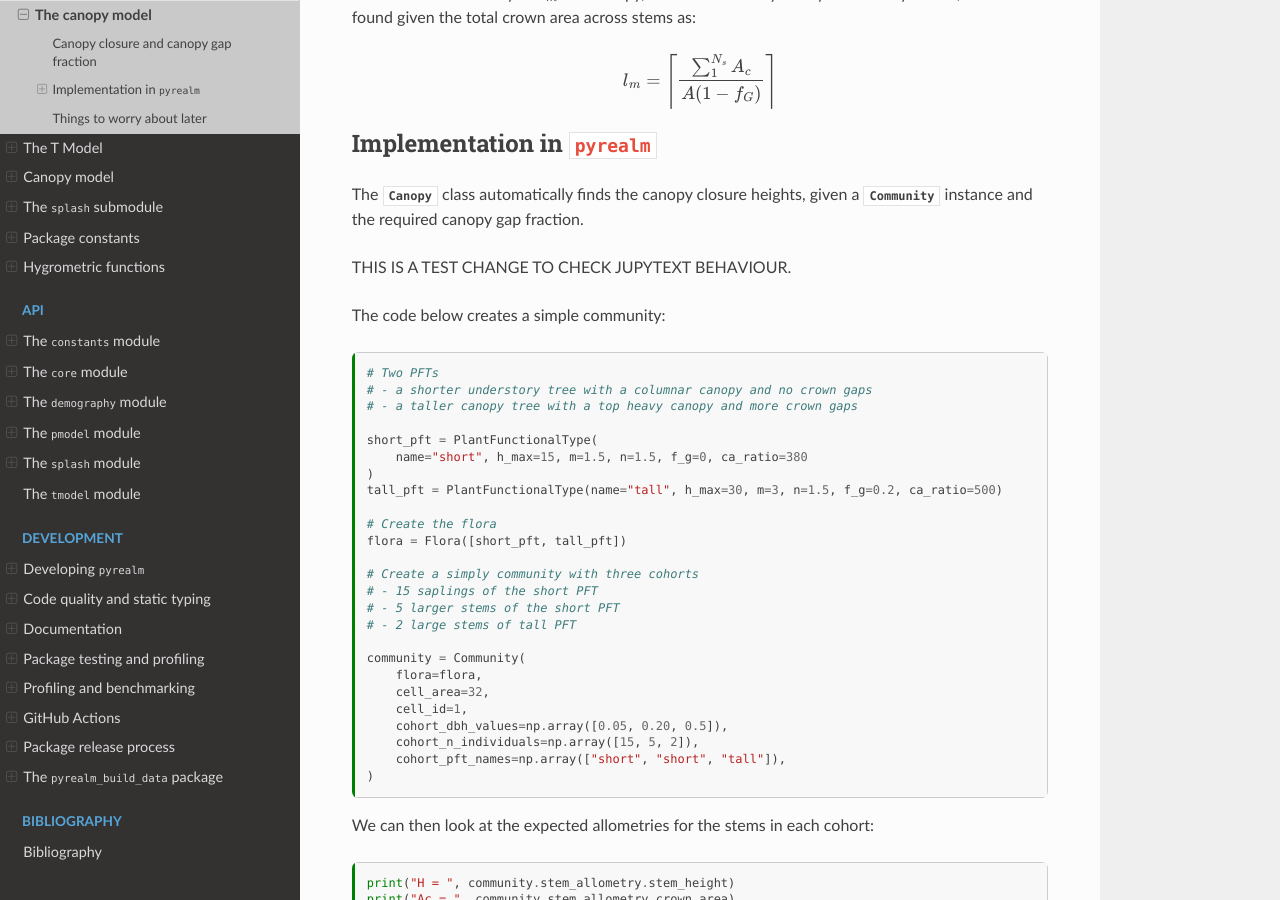
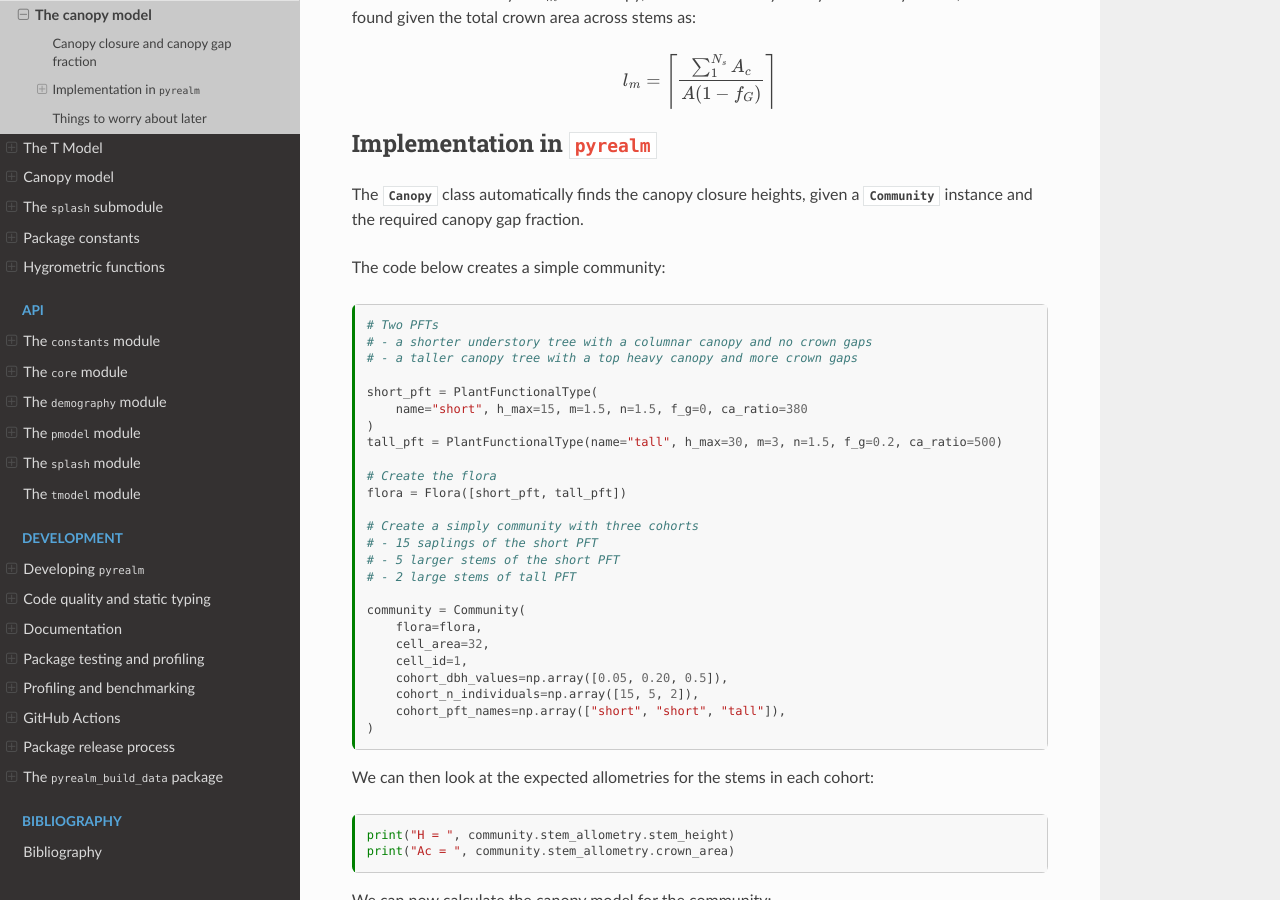
Before and after one commit to ImperialCollegeLondon/pyrealm, a Sphinx documentation site: the page built from docs/source/users/demography/canopy.md, in a window 1280 px wide and 900 px high, scrolled down 1728 px. Built offline with Sphinx 7.4.7 and the Read the Docs theme 2.0.0, drawn with Linux system fonts in a browser that asks for light colours; cross-references to code outside the pages are shown as plain code; the version number is read from the project's files by our own code.

Commit message:
Testing jupytext settings

````diff
--- a/docs/source/users/demography/canopy.md
+++ b/docs/source/users/demography/canopy.md
@@ -53,7 +63,7 @@
 space $A$. When the area $A$ is filled, a new lower canopy layer is formed until all
 of the individual crown area has been distributed across within the canopy.
 
-```{code-cell}
+```{code-cell} ipython3
 from matplotlib import pyplot as plt
 import numpy as np
 import pandas as pd
@@ -106,11 +116,9 @@
 closure heights, given a {class}`~pyrealm.demography.community.Community` instance
 and the required canopy gap fraction.
 
-THIS IS A TEST CHANGE TO CHECK JUPYTEXT BEHAVIOUR.
-
 The code below creates a simple community:
 
-```{code-cell}
+```{code-cell} ipython3
 # Two PFTs
 # - a shorter understory tree with a columnar canopy and no crown gaps
 # - a taller canopy tree with a top heavy canopy and more crown gaps
@@ -140,21 +148,21 @@
 
 We can then look at the expected allometries for the stems in each cohort:
 
-```{code-cell}
+```{code-cell} ipython3
 print("H = ", community.stem_allometry.stem_height)
 print("Ac = ", community.stem_allometry.crown_area)
 ```
 
 We can now calculate the canopy model for the community:
 
-```{code-cell}
+```{code-cell} ipython3
 hghts = np.linspace(26, 0, num=251)[:, None]
 canopy = Canopy(
     community=community, canopy_gap_fraction=2 / 32, layer_heights=hghts, fit_ppa=False
 )
 ```
 
-```{code-cell}
+```{code-cell} ipython3
 fig, (ax1, ax2, ax3, ax4, ax5) = plt.subplots(ncols=5, sharey=True, figsize=(12, 6))
 
 ax1.plot(canopy.fapar_profile, hghts)
@@ -173,7 +181,7 @@
 # plt.xscale('log')
 ```
 
-```{code-cell}
+```{code-cell} ipython3
 canopy.stem_fapar.sum()
 ```
 
@@ -184,14 +192,14 @@
 There are four canopy layers, with the top two very close together because of the
 large crown area in the two stems in the cohort of `tall` trees.
 
-```{code-cell}
+```{code-cell} ipython3
 canopy.layer_heights
 ```
 
 The `stem_crown_area` attribute then provides the crown area of each stem found in each
 layer.
 
-```{code-cell}
+```{code-cell} ipython3
 canopy.stem_crown_area
 ```
 
@@ -200,7 +208,7 @@
 trees. We can confirm that the calculation is correct by calculating the total crown area
 across the cohorts at each height:
 
-```{code-cell}
+```{code-cell} ipython3
 np.sum(canopy.stem_crown_area * community.cohort_data["n_individuals"], axis=1)
 ```
 
@@ -214,7 +222,7 @@
 fraction $f_g$ is zero for this PFT. The projected leaf area is however displaced
 towards the ground in the last cohort, because the `tall` PFT has a large gap fraction.
 
-```{code-cell}
+```{code-cell} ipython3
 canopy.stem_leaf_area
 ```
 
@@ -225,7 +233,7 @@
 we calculate the sum of the product of stem projected area and the number of
 individuals in each cohort.
 
-```{code-cell}
+```{code-cell} ipython3
 # Set of vertical height to calculate crown profiles
 at_z = np.linspace(0, 26, num=261)[:, None]
 
@@ -249,7 +257,7 @@
 to confirm that the calculated values coincide with the profile. Note here that the
 total area at each closed layer height is omitting the community gap fraction.
 
-```{code-cell}
+```{code-cell} ipython3
 fig, ax = plt.subplots(ncols=1)
 
 # Calculate the crown area at which each canopy layer closes.
@@ -307,7 +315,7 @@
 where $k$ is the light extinction coefficient ($k$) and $L$ is the leaf area index
 (LAI). The LAI can be calculated for each stem and layer:
 
-```{code-cell}
+```{code-cell} ipython3
 # LAI = Acp_within_layer / canopy_area
 # print(LAI)
 ```
@@ -315,7 +323,7 @@
 This can be used to calculate the LAI of individual stems but also the LAI of each layer
 in the canopy:
 
-```{code-cell}
+```{code-cell} ipython3
 # LAI_stem = LAI.sum(axis=0)
 # LAI_layer = LAI.sum(axis=1)
 
@@ -326,7 +334,7 @@
 The layer LAI values can now be used to calculate the light transmission of each layer and
 hence the cumulative light extinction profile through the canopy.
 
-```{code-cell}
+```{code-cell} ipython3
 # f_abs = 1 - np.exp(-pft.traits.par_ext * LAI_layer)
 # ext = np.cumprod(f_abs)
 
@@ -338,7 +346,7 @@
 follows the original implementation of the T Model in having LAI as a fixed trait of
 a given plant functional type, so is constant for all stems of that PFT.
 
-```{code-cell}
+```{code-cell} ipython3
 # print("f_abs = ", (1 - np.exp(-pft.traits.par_ext * pft.traits.lai)))
 ```
 
````
Also changed, not shown: other parts of docs/source/users/demography/canopy.md (+10 -0 lines).
